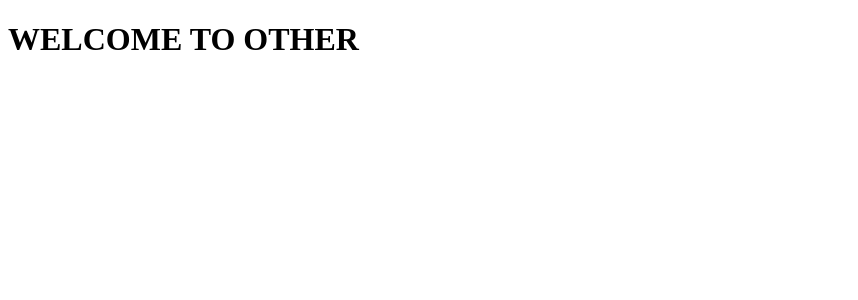
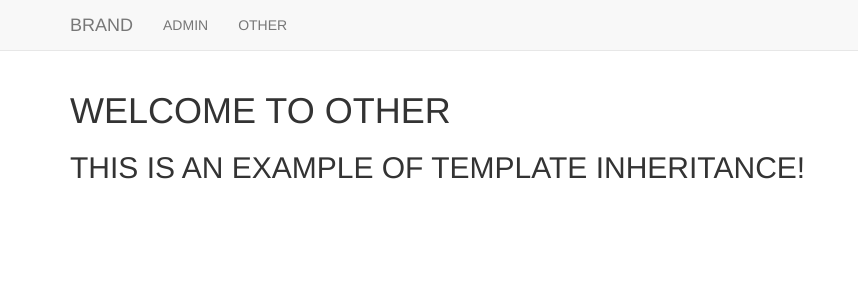
Before and after one commit to jordanstern1/udemy-django-full-stack-web-dev-course, a Django app: page /basic_app/other/ in a window 1280 px wide. Shown: the top 300 px of the page, without its empty margins (0-858 px from the left). Run offline with Django 4.2, Linux system fonts and the light colour scheme.

Commit message:
added template inheritance examples

```diff
--- a/19-Django_Level_Four/learning_templates/templates/basic_app/base.html
+++ b/19-Django_Level_Four/learning_templates/templates/basic_app/base.html
@@ -0,0 +1,28 @@
+<!DOCTYPE html>
+<html lang="en">
+<head>
+    <meta charset="UTF-8">
+    <meta name="viewport" content="width=device-width, initial-scale=1.0">
+    <title>Document</title>
+    <link rel="stylesheet" href="https://cdn.jsdelivr.net/npm/bootstrap@3.4.1/dist/css/bootstrap.min.css" integrity="sha384-HSMxcRTRxnN+Bdg0JdbxYKrThecOKuH5zCYotlSAcp1+c8xmyTe9GYg1l9a69psu" crossorigin="anonymous">
+</head>
+<body>
+    <nav class="navbar navbar-default navbar-static-top">
+        <div class="container">
+            <ul class="nav navbar-nav">
+                <li><a class="navbar-brand" href="{% url 'index' %}">BRAND</a></li>
+                <li><a class="navbar-link" href="{% url 'admin:index' %}">ADMIN</a></li>
+                <li><a class="navbar-link" href="{% url 'basic_app:other' %}">OTHER</a></li>
+            </ul>
+        </div>
+    </nav>
+    <div class="container">
+
+        {% block body_block %}
+        <!-- Anything outside of this will be inherited if you extend this template! -->
+
+        {% endblock %}
+    </div>
+
+</body>
+</html>
--- a/19-Django_Level_Four/learning_templates/templates/basic_app/other.html
+++ b/19-Django_Level_Four/learning_templates/templates/basic_app/other.html
@@ -1,12 +1,13 @@
 <!DOCTYPE html>
-<html lang="en">
-<head>
-    <meta charset="UTF-8">
-    <meta name="viewport" content="width=device-width, initial-scale=1.0">
-    <title>Document</title>
-</head>
-<body>
+
+
+{% extends "basic_app/base.html" %}
+    {% comment %} Always need DOCTYPE html at the top! {% endcomment %}
+    {% block body_block %}
+    {% comment %} The block body_block tag we are inside of specifies content specific to each particular template {% endcomment %}
     <h1>WELCOME TO OTHER</h1>
+    <h2>THIS IS AN EXAMPLE OF TEMPLATE INHERITANCE!</h2>
+    {% endblock %}
 
 </body>
 </html>
```
Also changed, not shown: 19-Django_Level_Four/learning_templates/templates/basic_app/index.html (+5 -10 lines).
